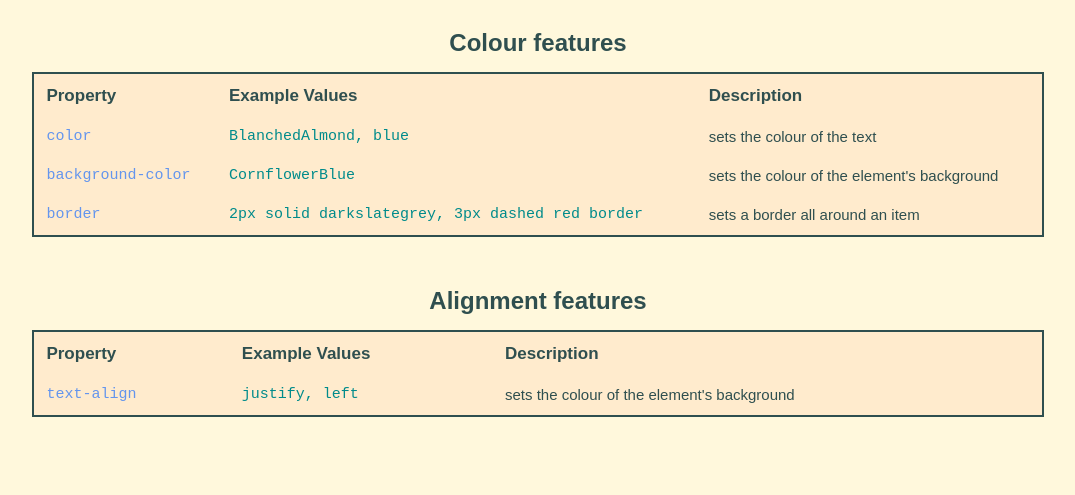
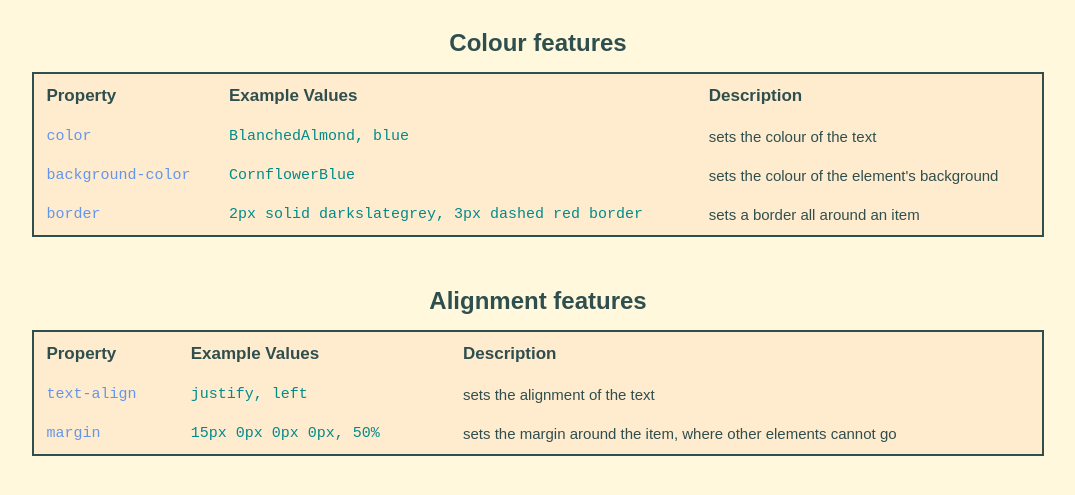
Before and after one commit to kaykakaraka/CSS_Cheatsheet, a plain HTML site: page index.html in a window 1280 px wide. Shown: the part 79-574 px from the top of the page, without its empty margins (102-1177 px from the left). Drawn offline with Linux system fonts and the light colour scheme.

Commit message:
Updated elements on the second table

```diff
--- a/index.html
+++ b/index.html
@@ -21,8 +21,9 @@
 <table>
   <thead><td>Property</td><td>Example Values</td><td>Description</td></thead>
   <tbody>
-    <tr><td class='property'>text-align</td><td class='value'>justify, left</td><td>sets the colour of the element's background</td></tr>
-    </tbody>
+    <tr><td class='property'>text-align</td><td class='value'>justify, left</td><td>sets the alignment of the text</td></tr>
+    <tr><td class='property'>margin</td><td class='value'>15px 0px 0px 0px, 50%</td><td>sets the margin around the item, where other elements cannot go</td></tr>
+  </tbody>
 </table>
 
 </body>
```
